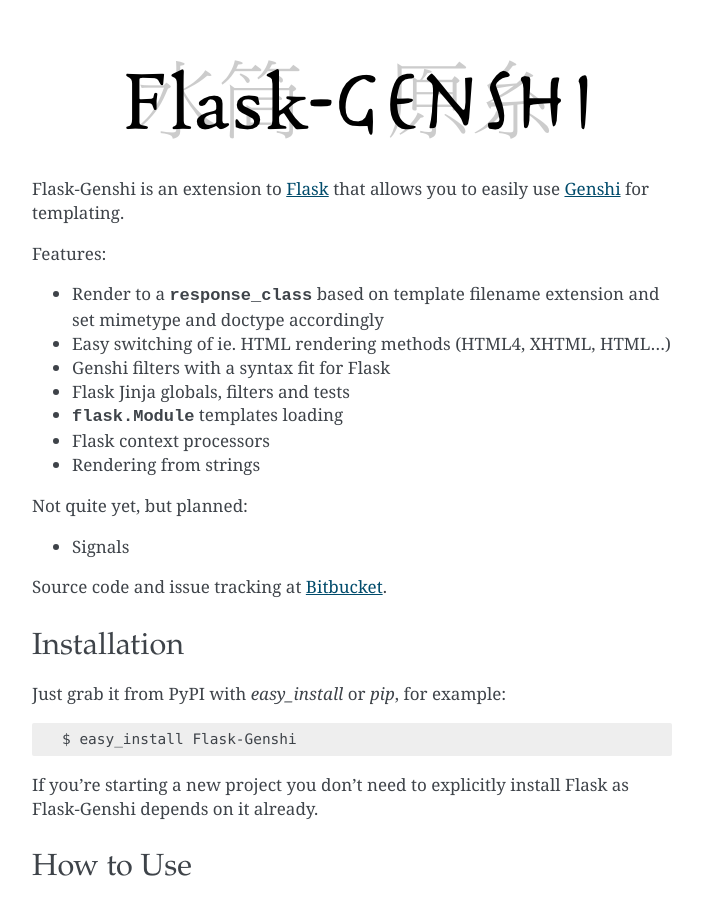
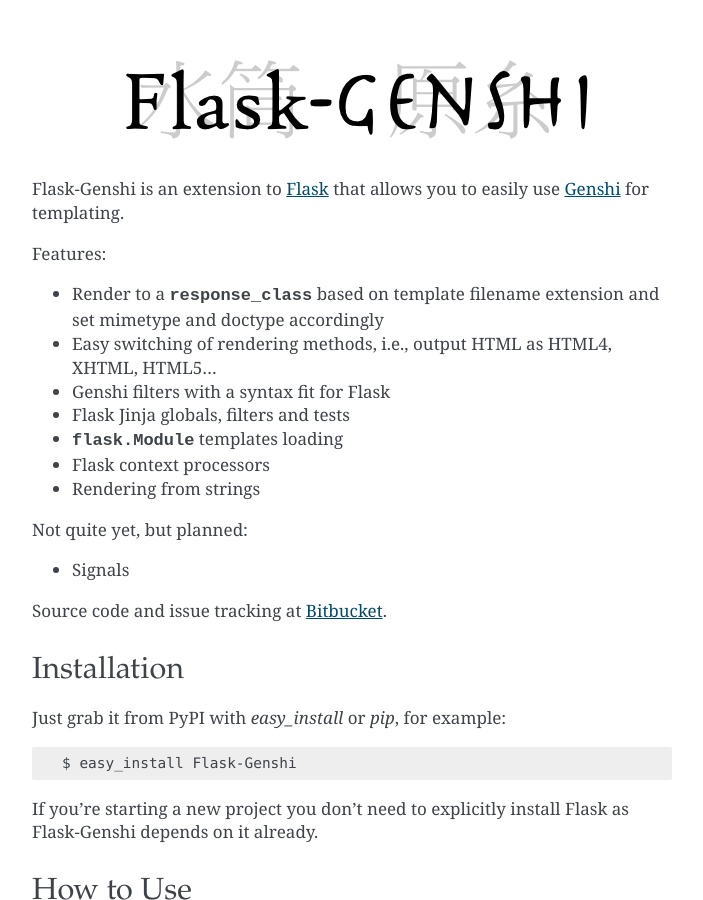
Before and after one commit to dag/flask-genshi, a Sphinx documentation site: the page built from docs/index.rst, in a window 1280 px wide and 900 px high. Shown: the whole window, without its empty margins (288-991 px from the left). Built offline with Sphinx 7.4.7, drawn with Linux system fonts in a browser that asks for light colours; some of the changed text lies outside the part shown.

Commit message:
Fix grammar in documentation

```diff
--- a/docs/index.rst
+++ b/docs/index.rst
@@ -10,7 +10,8 @@
 
 * Render to a :attr:`~flask.Flask.response_class` based on
   template filename extension and set mimetype and doctype accordingly
-* Easy switching of ie. HTML rendering methods (HTML4, XHTML, HTML…)
+* Easy switching of rendering methods, i.e.,
+  output HTML as HTML4, XHTML, HTML5…
 * Genshi filters with a syntax fit for Flask
 * Flask Jinja globals, filters and tests
 * :class:`flask.Module` templates loading
@@ -122,8 +123,8 @@
 
     render_response('modname/template.html')
 
-This will first look for ie. ``app/templates/modname/template.html``
-and if not found, ie. ``app/mods/modname/templates/template.html``.
+This will first look for, e.g. ``app/templates/modname/template.html``,
+and if not found, e.g. ``app/mods/modname/templates/template.html``.
 This lets you override module templates in your application.
 
 .. versionadded:: 0.4
```
